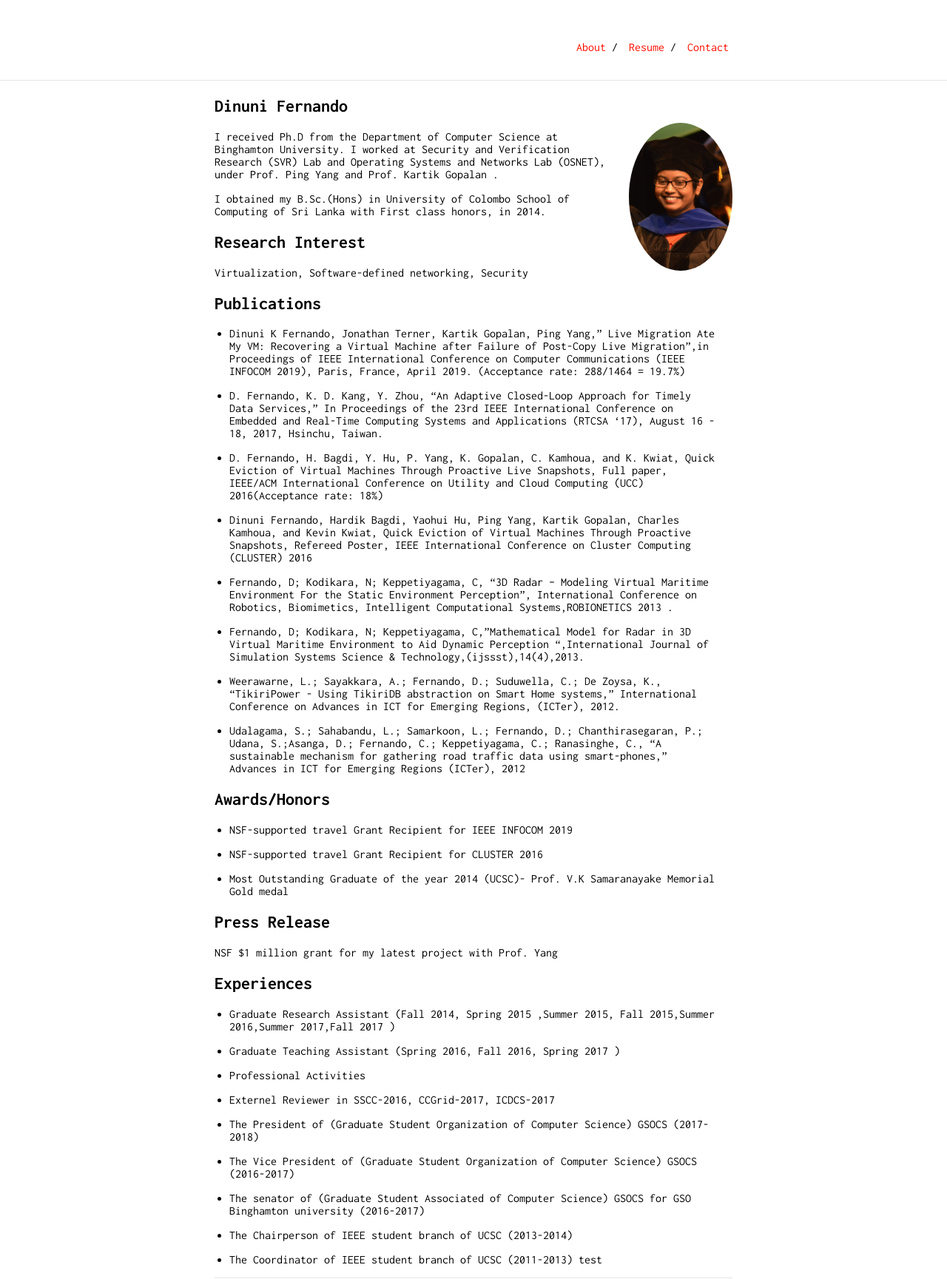
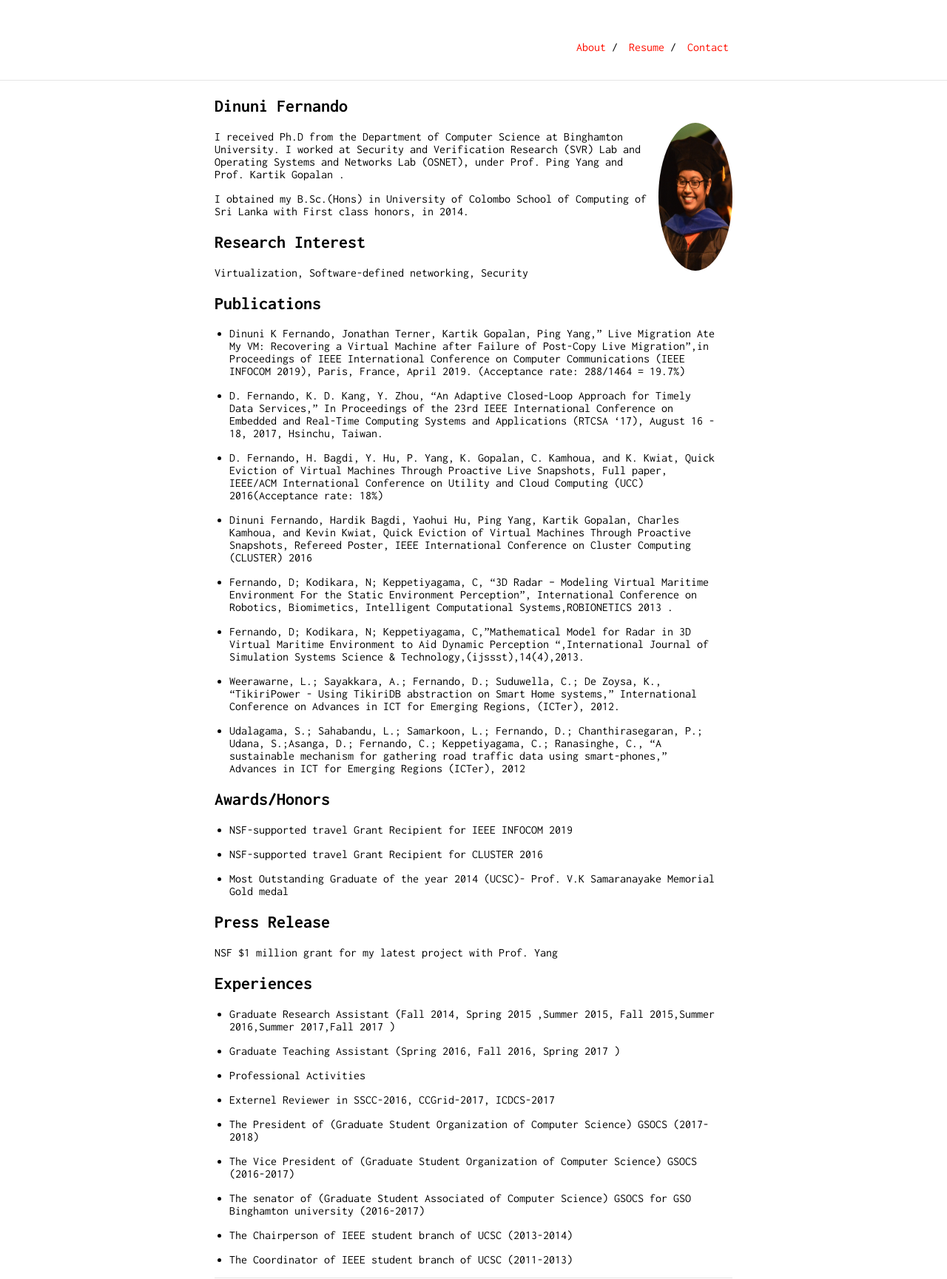
Before and after one commit to dinuni/dinuni.github.io, a Jekyll site: the page built from index.md, in a window 1280 px wide. Shown: the whole page at 74% size. Built offline with Jekyll 4.4.1, drawn with Linux system fonts in a browser that asks for light colours; our own code applies the rules of GitHub Pages for plain Markdown files.

Commit message:
adding content

```diff
--- a/_sass/vars.scss
+++ b/_sass/vars.scss
@@ -4,7 +4,7 @@
 
 $accent: #FF0F00;
 $image-height: 200px;
-$image-width: 140px;
+$image-width: 100px;
 
 /*
  * Build Variables, don't touch
--- a/index.md
+++ b/index.md
@@ -56,7 +56,7 @@ NSF $1 million grant for my latest project with Prof. Yang
 
 + The Chairperson of IEEE student branch of UCSC (2013-2014)
 
-+ The Coordinator of IEEE student branch of UCSC (2011-2013) test
++ The Coordinator of IEEE student branch of UCSC (2011-2013)
 
 
 
```
